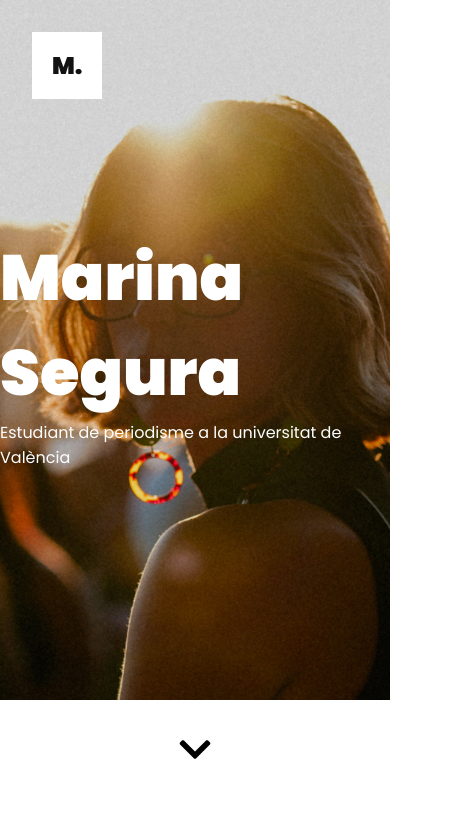
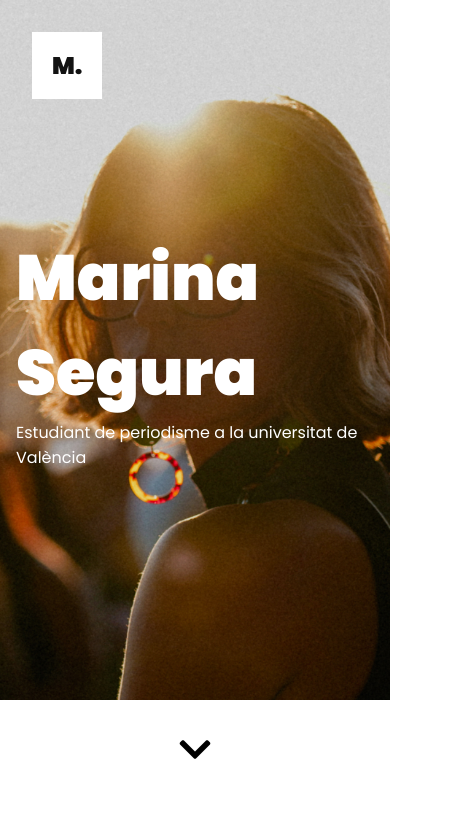
Before and after one commit to msegurab/marinasegura, a plain HTML site: page index.html in a window 390 px wide. Shown: the top 829 px of the page, 454 px wide, since content can reach past the window. Drawn offline with Linux system fonts and the light colour scheme.

Commit message:
mobile fix

```diff
--- a/style.css
+++ b/style.css
@@ -25,6 +25,10 @@ nav {
     font-size: 100%;
     font: inherit;
     vertical-align: baseline;
+}
+
+* {
+    box-sizing: border-box;
 }
 
 body {
@@ -68,7 +72,7 @@ ul {
     align-items: center;
     justify-content: center;
     color: white;
-
+    padding: 1rem;
 }
 
 .nav-container a {
@@ -182,7 +186,6 @@ ul {
 }
 
 .footer {
-    width: 100%;
     padding: 2rem;
     display: flex;
     justify-content: center;
```
